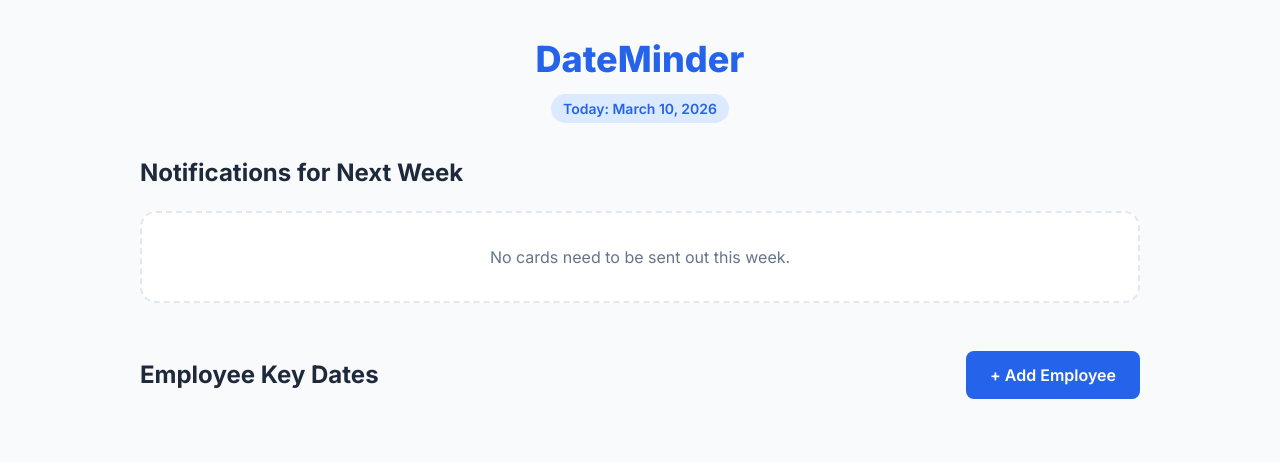
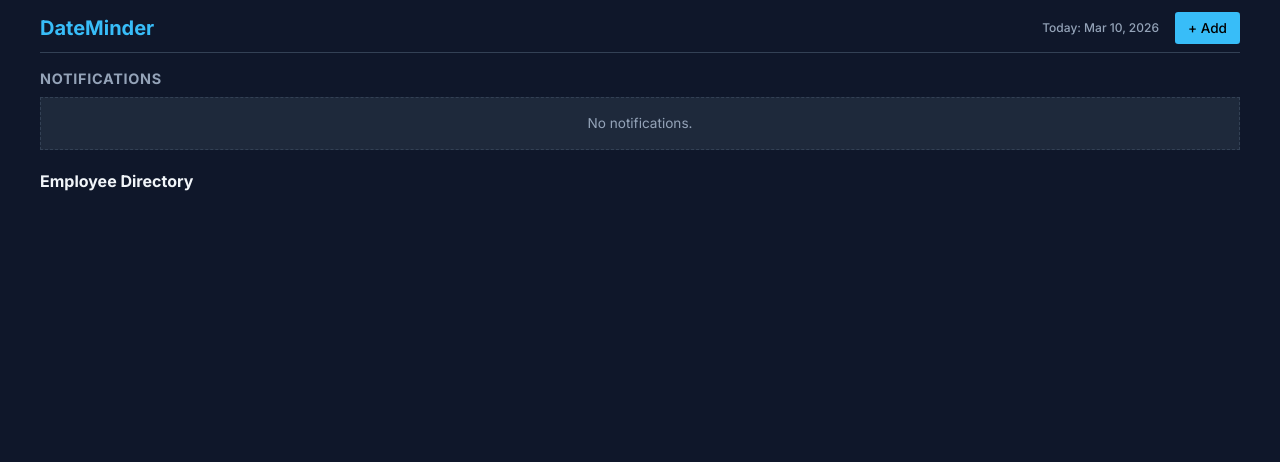
Before and after one commit to hdixon/dateminder, a FastAPI app: page / in a window 1280 px wide. Shown: the top 462 px of the page. Run offline with FastAPI, Linux system fonts and the light colour scheme.

Commit message:
Reskin UI: Dark mode, denser layout for internal usage

```diff
--- a/static/style.css
+++ b/static/style.css
@@ -1,278 +1,297 @@
 :root {
-    --primary: #2563eb;
-    --primary-light: #dbeafe;
-    --secondary: #64748b;
-    --success: #22c55e;
-    --warning: #f59e0b;
-    --error: #ef4444;
-    --background: #f8fafc;
-    --text: #1e293b;
-    --card-bg: #ffffff;
-    --shadow: 0 4px 6px -1px rgb(0 0 0 / 0.1), 0 2px 4px -2px rgb(0 0 0 / 0.1);
+    --primary: #38bdf8;
+    --primary-light: rgba(56, 189, 248, 0.1);
+    --secondary: #94a3b8;
+    --success: #4ade80;
+    --warning: #fbbf24;
+    --error: #f87171;
+    --background: #0f172a;
+    --text: #f1f5f9;
+    --text-muted: #94a3b8;
+    --card-bg: #1e293b;
+    --border: #334155;
+    --shadow: 0 1px 3px 0 rgb(0 0 0 / 0.3), 0 1px 2px -1px rgb(0 0 0 / 0.3);
 }
 
 body {
-    font-family: 'Inter', -apple-system, BlinkMacSystemFont, "Segoe UI", Roboto, sans-serif;
+    font-family: 'Inter', ui-sans-serif, system-ui, -apple-system, BlinkMacSystemFont, "Segoe UI", Roboto, sans-serif;
     background-color: var(--background);
     color: var(--text);
     margin: 0;
-    padding: 2rem;
-    line-height: 1.5;
+    padding: 0.75rem;
+    font-size: 13px;
+    line-height: 1.4;
 }
 
 .container {
-    max-width: 1000px;
+    max-width: 1200px;
     margin: 0 auto;
 }
 
 header {
-    margin-bottom: 2rem;
-    text-align: center;
+    margin-bottom: 1rem;
+    display: flex;
+    justify-content: space-between;
+    align-items: center;
+    border-bottom: 1px solid var(--border);
+    padding-bottom: 0.5rem;
 }
 
 h1 {
-    font-size: 2.25rem;
-    font-weight: 800;
+    font-size: 1.25rem;
+    font-weight: 700;
     color: var(--primary);
-    margin: 0 0 0.5rem 0;
+    margin: 0;
 }
 
 .date-badge {
     display: inline-block;
-    background-color: var(--primary-light);
-    color: var(--primary);
-    padding: 0.25rem 0.75rem;
-    border-radius: 9999px;
-    font-weight: 600;
-    font-size: 0.875rem;
+    color: var(--secondary);
+    font-weight: 500;
+    font-size: 0.75rem;
 }
 
 /* Notifications Section */
 .notifications-container {
-    margin-bottom: 3rem;
+    margin-bottom: 1.25rem;
+}
+
+.notifications-container h2 {
+    font-size: 0.9rem;
+    margin-bottom: 0.5rem;
+    color: var(--secondary);
+    text-transform: uppercase;
+    letter-spacing: 0.05em;
 }
 
 .notification-card {
-    background-color: #fffbeb;
-    border-left: 4px solid var(--warning);
-    padding: 1.25rem;
-    margin-bottom: 1rem;
-    border-radius: 0.5rem;
-    box-shadow: var(--shadow);
+    background-color: rgba(251, 191, 36, 0.05);
+    border: 1px solid rgba(251, 191, 36, 0.2);
+    padding: 0.5rem 0.75rem;
+    margin-bottom: 0.4rem;
+    border-radius: 0.25rem;
     display: flex;
     align-items: center;
-    gap: 1rem;
+    gap: 0.5rem;
 }
 
 .notification-icon {
-    font-size: 1.5rem;
+    font-size: 1rem;
 }
 
 .notification-content h3 {
     margin: 0;
-    font-size: 1rem;
-    color: #92400e;
+    font-size: 0.85rem;
+    color: var(--warning);
 }
 
 .notification-content p {
-    margin: 0.25rem 0 0 0;
-    color: #b45309;
+    margin: 0;
+    font-size: 0.8rem;
+    color: var(--text-muted);
 }
 
 /* Employee Grid */
 .employee-grid {
     display: grid;
-    grid-template-columns: repeat(auto-fill, minmax(300px, 1fr));
-    gap: 1.5rem;
+    grid-template-columns: repeat(auto-fill, minmax(240px, 1fr));
+    gap: 0.75rem;
 }
 
 .employee-card {
     background-color: var(--card-bg);
-    border-radius: 1rem;
-    padding: 1.5rem;
+    border: 1px solid var(--border);
+    border-radius: 0.25rem;
+    padding: 0.75rem;
     box-shadow: var(--shadow);
-    transition: transform 0.2s ease;
-}
-
-.employee-card:hover {
-    transform: translateY(-4px);
 }
 
 .employee-name {
-    font-size: 1.25rem;
-    font-weight: 700;
-    margin-bottom: 1rem;
-    border-bottom: 1px solid #e2e8f0;
-    padding-bottom: 0.5rem;
+    font-size: 0.95rem;
+    font-weight: 600;
+    margin-bottom: 0.5rem;
+    border-bottom: 1px solid var(--border);
+    padding-bottom: 0.3rem;
+    color: var(--primary);
 }
 
 .event-row {
     display: flex;
     justify-content: space-between;
     align-items: center;
-    margin-bottom: 0.75rem;
+    margin-bottom: 0.35rem;
 }
 
 .event-label {
-    font-size: 0.875rem;
-    color: var(--secondary);
-    font-weight: 500;
+    font-size: 0.75rem;
+    color: var(--text-muted);
+}
+
+.event-details {
+    display: flex;
+    align-items: center;
+    gap: 0.4rem;
 }
 
 .event-date {
+    font-weight: 500;
+    font-size: 0.8rem;
+}
+
+.countdown {
+    font-size: 0.7rem;
+    padding: 0.05rem 0.3rem;
+    border-radius: 0.15rem;
     font-weight: 600;
 }
 
-.countdown {
-    font-size: 0.75rem;
-    padding: 0.125rem 0.5rem;
-    border-radius: 0.25rem;
-    font-weight: 700;
-}
-
 .countdown.soon {
-    background-color: #fef2f2;
+    background-color: rgba(248, 113, 113, 0.15);
     color: var(--error);
 }
 
 .countdown.upcoming {
-    background-color: #f0fdf4;
+    background-color: rgba(74, 222, 128, 0.1);
     color: var(--success);
 }
 
 .empty-state {
     text-align: center;
-    padding: 2rem;
+    padding: 1rem;
     background-color: var(--card-bg);
-    border-radius: 1rem;
-    border: 2px dashed #e2e8f0;
-    color: var(--secondary);
+    border: 1px dashed var(--border);
+    color: var(--text-muted);
+    font-size: 0.85rem;
 }
 
 /* Form Styles */
 .form-container {
     background-color: var(--card-bg);
-    padding: 2rem;
-    border-radius: 1rem;
-    box-shadow: var(--shadow);
-    max-width: 500px;
+    padding: 1rem;
+    border-radius: 0.25rem;
+    border: 1px solid var(--border);
+    max-width: 400px;
     margin: 0 auto;
 }
 
 .form-group {
-    margin-bottom: 1.5rem;
+    margin-bottom: 0.75rem;
 }
 
 .form-group label {
     display: block;
-    font-weight: 600;
-    margin-bottom: 0.5rem;
-    color: var(--secondary);
+    font-weight: 500;
+    margin-bottom: 0.25rem;
+    color: var(--text-muted);
+    font-size: 0.8rem;
 }
 
 .form-group input {
     width: 100%;
-    padding: 0.75rem;
-    border: 1px solid #e2e8f0;
-    border-radius: 0.5rem;
-    font-size: 1rem;
+    padding: 0.4rem;
+    background-color: var(--background);
+    border: 1px solid var(--border);
+    border-radius: 0.2rem;
+    font-size: 0.85rem;
+    color: var(--text);
     box-sizing: border-box;
 }
 
 .form-group input:focus {
     outline: none;
     border-color: var(--primary);
-    box-shadow: 0 0 0 3px var(--primary-light);
 }
 
 .form-actions {
     display: flex;
-    gap: 1rem;
-    margin-top: 2rem;
+    gap: 0.5rem;
+    margin-top: 1rem;
 }
 
 /* Button Styles */
 .btn {
-    padding: 0.75rem 1.5rem;
-    border-radius: 0.5rem;
-    font-weight: 600;
+    padding: 0.35rem 0.75rem;
+    border-radius: 0.2rem;
+    font-weight: 500;
     cursor: pointer;
     text-decoration: none;
     display: inline-block;
-    transition: all 0.2s;
-    border: none;
-    font-size: 1rem;
+    transition: all 0.1s;
+    border: 1px solid transparent;
+    font-size: 0.85rem;
 }
 
 .btn-primary {
     background-color: var(--primary);
-    color: white;
+    color: #000;
 }
 
 .btn-primary:hover {
-    background-color: #1d4ed8;
+    background-color: #7dd3fc;
 }
 
 .btn-secondary {
-    background-color: #e2e8f0;
-    color: var(--secondary);
+    background-color: transparent;
+    border-color: var(--border);
+    color: var(--text-muted);
 }
 
 .btn-secondary:hover {
-    background-color: #cbd5e1;
+    background-color: var(--border);
+    color: var(--text);
 }
 
 .edit-link {
-    color: var(--primary);
+    color: var(--secondary);
     text-decoration: none;
-    font-size: 0.875rem;
-    font-weight: 600;
+    font-size: 0.75rem;
 }
 
 .edit-link:hover {
-    text-decoration: underline;
+    color: var(--primary);
 }
 
 .section-header {
     display: flex;
     justify-content: space-between;
     align-items: center;
-    margin-bottom: 2rem;
+    margin-bottom: 0.75rem;
 }
 
 .section-header h2 {
     margin: 0;
+    font-size: 1rem;
+    color: var(--text);
 }
 
 .card-footer {
     display: flex;
     justify-content: space-between;
     align-items: center;
-    margin-top: 1.5rem;
-    padding-top: 1rem;
-    border-top: 1px solid #f1f5f9;
+    margin-top: 0.5rem;
+    padding-top: 0.4rem;
+    border-top: 1px solid var(--border);
 }
 
 .delete-btn {
     background: none;
     border: none;
-    color: var(--error);
-    font-size: 0.875rem;
-    font-weight: 600;
+    color: rgba(248, 113, 113, 0.7);
+    font-size: 0.75rem;
     cursor: pointer;
     padding: 0;
 }
 
 .delete-btn:hover {
+    color: var(--error);
     text-decoration: underline;
 }
 
 .back-link {
-    display: block;
-    margin-top: 1rem;
+    display: inline-block;
     color: var(--secondary);
     text-decoration: none;
-    font-weight: 500;
+    font-size: 0.8rem;
 }
 
 .back-link:hover {
--- a/templates/index.html
+++ b/templates/index.html
@@ -13,32 +13,34 @@
     <div class="container">
         <header>
             <h1>DateMinder</h1>
-            <span class="date-badge">Today: {{ today.strftime('%B %d, %Y') }}</span>
+            <div style="display: flex; align-items: center; gap: 1rem;">
+                <span class="date-badge">Today: {{ today.strftime('%b %d, %Y') }}</span>
+                <a href="/add" class="btn btn-primary">+ Add</a>
+            </div>
         </header>
 
         <section class="notifications-container">
-            <h2>Notifications for Next Week</h2>
+            <h2>Notifications</h2>
             {% if notifications %}
                 {% for note in notifications %}
                 <div class="notification-card">
                     <span class="notification-icon">✉️</span>
                     <div class="notification-content">
-                        <h3>{{ note.event }} coming up for {{ note.name }}</h3>
-                        <p>{{ note.message }} (Date: {{ note.date.strftime('%B %d') }})</p>
+                        <h3>{{ note.event }}: {{ note.name }}</h3>
+                        <p>{{ note.message }} ({{ note.date.strftime('%b %d') }})</p>
                     </div>
                 </div>
                 {% endfor %}
             {% else %}
                 <div class="empty-state">
-                    No cards need to be sent out this week.
+                    No notifications.
                 </div>
             {% endif %}
         </section>
 
         <section class="employee-list">
             <div class="section-header">
-                <h2>Employee Key Dates</h2>
-                <a href="/add" class="btn btn-primary">+ Add Employee</a>
+                <h2>Employee Directory</h2>
             </div>
             <div class="employee-grid">
                 {% for emp in employees %}
```
Also changed, not shown: templates/add.html (+5 -5 lines), templates/edit.html (+4 -4 lines).
